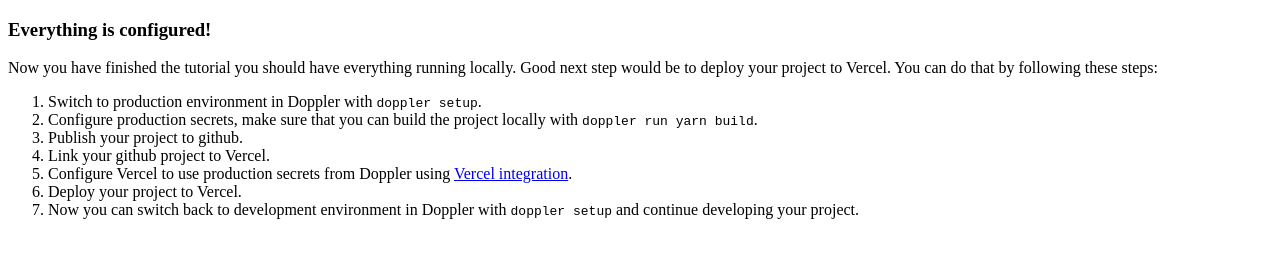
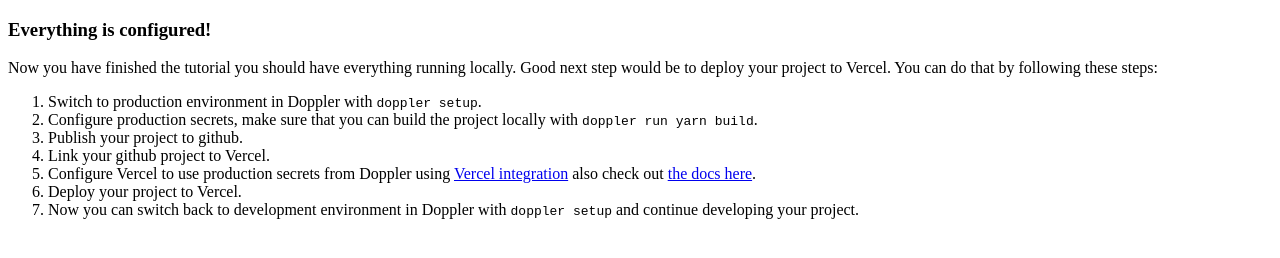
Before and after one commit to fogbender/b2b-saaskit, an Astro site: page /b2b-saaskit/99_congrats in a window 1280 px wide. Built offline with nearby package versions, Linux system fonts and the light colour scheme; Astro itself is replaced by a stand-in of ours.

Commit message:
add docs link

```diff
--- a/src/pages/b2b-saaskit/99_congrats.md
+++ b/src/pages/b2b-saaskit/99_congrats.md
@@ -6,6 +6,6 @@ Now you have finished the tutorial you should have everything running locally. G
 2. Configure production secrets, make sure that you can build the project locally with `doppler run yarn build`.
 3. Publish your project to github.
 4. Link your github project to Vercel.
-5. Configure Vercel to use production secrets from Doppler using [Vercel integration](https://www.doppler.com/integrations/vercel).
+5. Configure Vercel to use production secrets from Doppler using [Vercel integration](https://www.doppler.com/integrations/vercel) also check out [the docs here](https://docs.doppler.com/docs/vercel).
 6. Deploy your project to Vercel.
 7. Now you can switch back to development environment in Doppler with `doppler setup` and continue developing your project.
```
